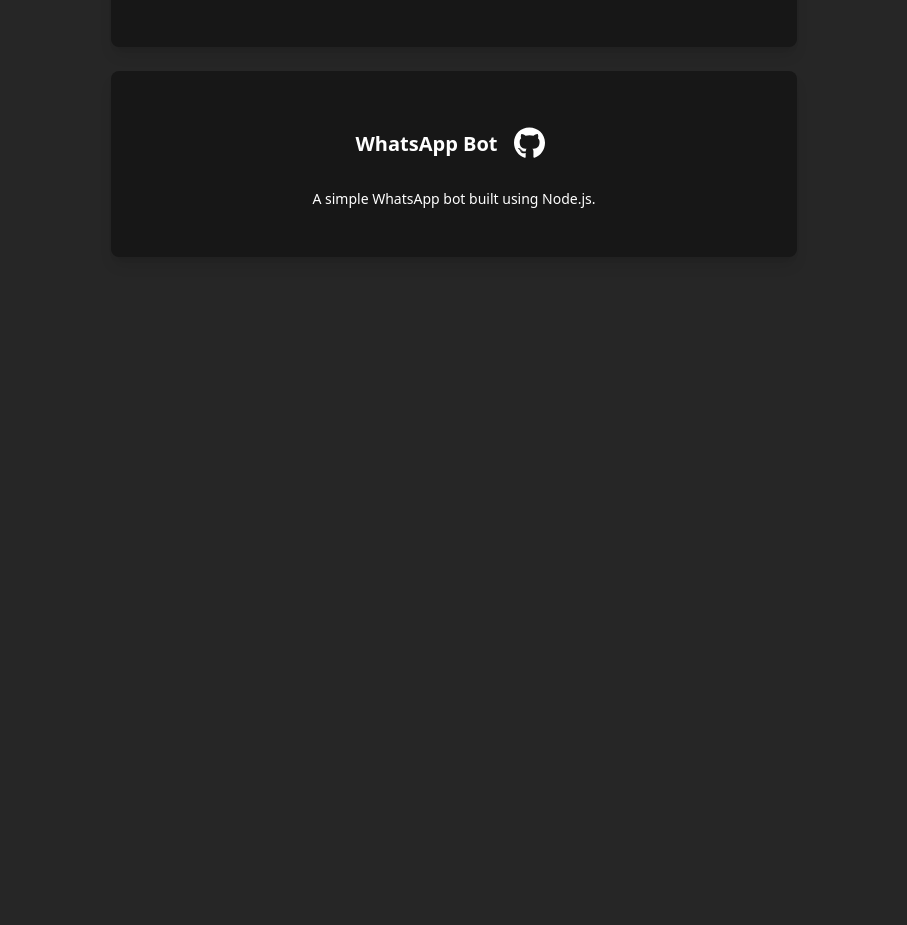
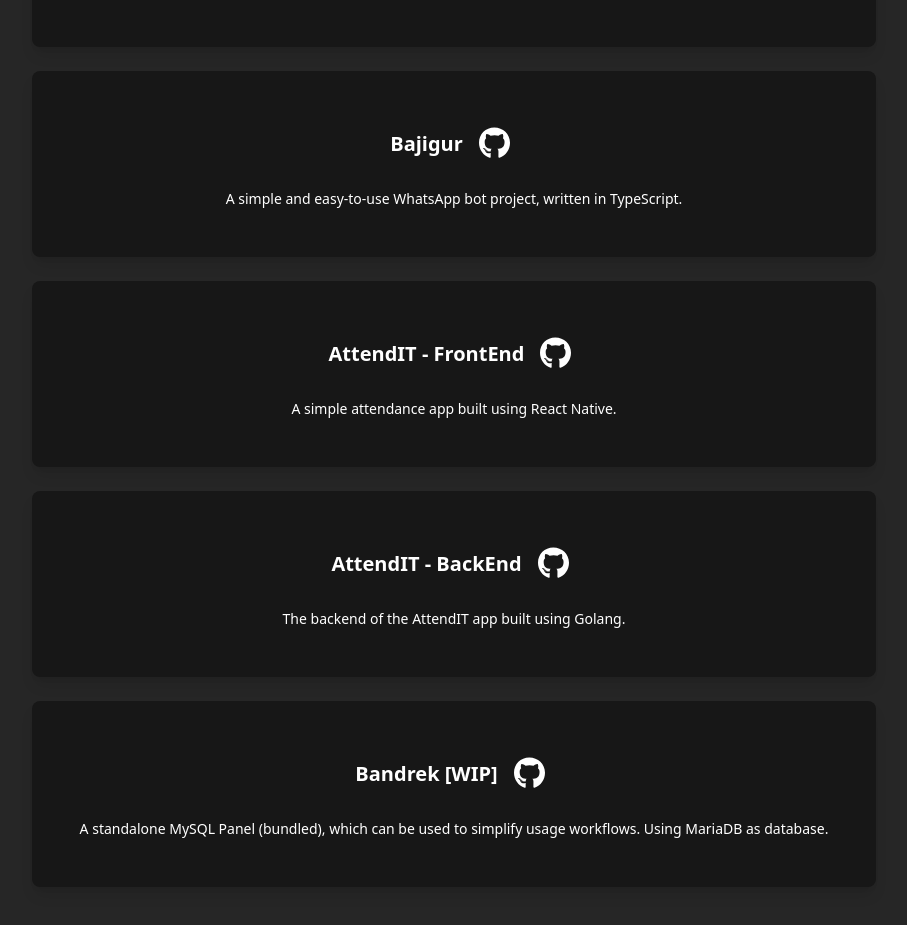
Before and after one commit to Tiramitzu/next-tiramitzu, a Next.js app: page / in a window 1280 px wide. Shown: the part 1789-2714 px from the top of the page, without its empty margins (186-1093 px from the left). Before the commit the page ends 2286 px from the top, so only its background shows below. Built offline with nearby package versions, Linux system fonts and the light colour scheme.

Commit message:
chore: move project list to a different file

```diff
--- /dev/null
+++ b/src/components/Projects.ts
@@ -0,0 +1,46 @@
+const projectList = [
+	{
+		name: "Next Tiramitzu",
+		description: "It is this project open source / code. Next.js based project written in TSX.",
+		github: "https://github.com/tiramitzu/next-tiramitzu"
+	},
+	{
+		name: "SMK N 1 Ciomas",
+		description: "My school website. Built purely using HTML and CSS.",
+		github: "https://github.com/tiramitzu/smkn1ciomas",
+		web: "https://skanic.tira.my.id"
+	},
+	{
+		name: "SkanicBills",
+		description: "A simple school bills management app. Built with Flutter for my school assignment.",
+		github: "https://github.com/tiramitzu/skanicbills"
+	},
+	{
+		name: "Discord Channel Mirror",
+		description: "As the name stated, it's a discord tool to mirror a discord channel to your desired channel.",
+		github: "https://github.com/stegripe/discord-chat-mirror"
+	},
+	{
+		name: "Bajigur",
+		description: "A simple and easy-to-use WhatsApp bot project, written in TypeScript.",
+		github: "https://github.com/stegripe/whatsapp-bot"
+	},
+	{
+		name: "AttendIT - FrontEnd",
+		description: "A simple attendance app built using React Native.",
+		github: "https://github.com/Kenzou-naori/native-project"
+	},
+	{
+		name: "AttendIT - BackEnd",
+		description: "The backend of the AttendIT app built using Golang.",
+		github: "https://github.com/Tiramitzu/attendit-backend"
+	},
+	{
+		name: "Bandrek [WIP]",
+		description:
+			"A standalone MySQL Panel (bundled), which can be used to simplify usage workflows. Using MariaDB as database.",
+		github: "https://github.com/stegripe/bandrek"
+	}
+];
+
+export default projectList;
--- a/src/pages/projects.tsx
+++ b/src/pages/projects.tsx
@@ -1,37 +1,9 @@
 import { faAndroid, faGithub } from "@fortawesome/free-brands-svg-icons";
 import { FontAwesomeIcon } from "@fortawesome/react-fontawesome";
 import { faGlobeAsia } from "@fortawesome/free-solid-svg-icons";
+
+import projectList from "components/Projects";
 import Page from "components/layout/Page";
-
-const projects = [
-	{
-		name: "Next Tiramitzu",
-		description: "It is this project open source / code. Next.js based project written in TSX.",
-		github: "https://github.com/tiramitzu/next-tiramitzu"
-	},
-	{
-		name: "SMK N 1 Ciomas",
-		description: "My school website. Built purely using HTML and CSS.",
-		github: "https://github.com/tiramitzu/smkn1ciomas",
-		web: "https://skanic.tira.my.id"
-	},
-	{
-		name: "SkanicBills",
-		description: "A simple school bills management app. Built with Flutter for my school assignment.",
-		github: "https://github.com/tiramitzu/skanicbills",
-		apk: "https://syah.cods3.com"
-	},
-	{
-		name: "Discord Channel Mirror",
-		description: "As the name stated, it's a discord tool to mirror a discord channel to your desired channel.",
-		github: "https://github.com/clytage/discord-chat-mirror"
-	},
-	{
-		name: "WhatsApp Bot",
-		description: "A simple WhatsApp bot built using Node.js.",
-		github: "https://github.com/clytage/whatsapp-bot"
-	}
-];
 
 const Projects = () => {
 	return (
@@ -43,7 +15,7 @@
 					</h1>
 				</div>
 				<div className="grid grid-cols-1 gap-6 sm:grid-cols-2 md:grid-cols-2 lg:grid-cols-3">
-					{projects.map(project => (
+					{projectList.map(project => (
 						<div
 							className="flex flex-col justify-center items-center p-12 w-full rounded-lg shadow-lg duration-500 hover:scale-110 group bg-primary text-tertiary dark:text-primary dark:bg-tertiary"
 							key={project.name}>
```
